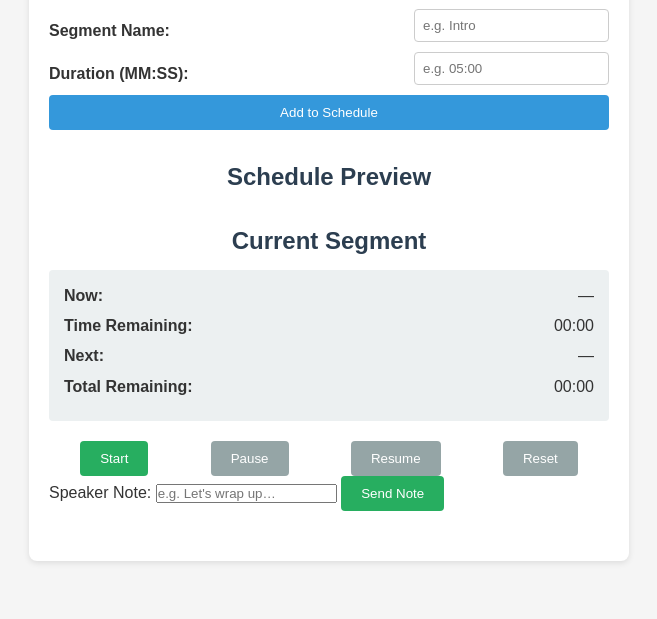
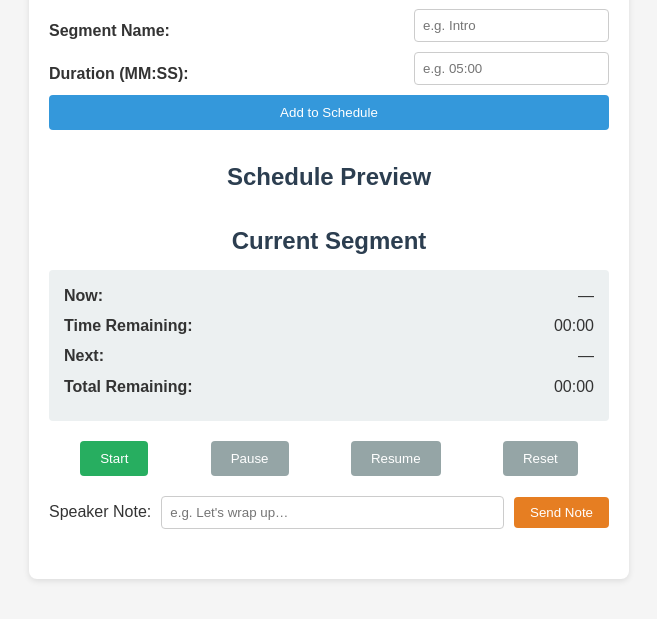
Before and after one commit to texasles/deuschronos, a plain HTML site: page index.html in a window 1280 px wide. Shown: the part 133-752 px from the top of the page, without its empty margins (311-968 px from the left). Drawn offline with Linux system fonts and the light colour scheme.

Commit message:
Update styles.css

```diff
--- a/styles.css
+++ b/styles.css
@@ -116,3 +116,30 @@ section {
   background: #95a5a6;
   cursor: not-allowed;
 }
+
+#note-section {
+  margin-top: 20px;
+  display: flex;
+  align-items: center;
+  gap: 10px;
+}
+
+#note-section input {
+  flex: 1;
+  padding: 8px;
+  border: 1px solid #ccc;
+  border-radius: 4px;
+}
+
+#note-section button {
+  padding: 8px 16px;
+  background-color: #e67e22;
+  color: white;
+  border: none;
+  border-radius: 4px;
+  cursor: pointer;
+}
+
+#note-section button:hover {
+  background-color: #d35400;
+}
```
